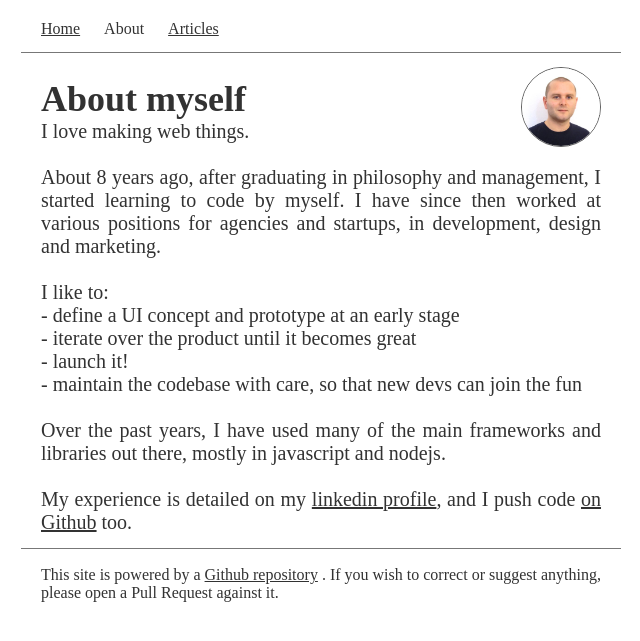
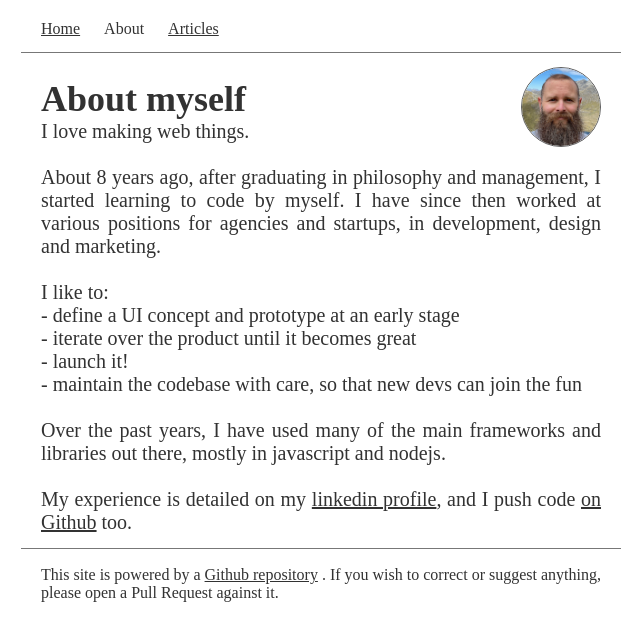
Before and after one commit to vkammerer/vincent.kammerer.nz, a Jekyll site: the page built from docs/about.html, in a window 1280 px wide. Shown: the top 641 px of the page, without its empty margins (319-959 px from the left). Built offline with Jekyll 4.4.1, drawn with Linux system fonts in a browser that asks for light colours; some web fonts are replaced.

Commit message:
Updates photo

```diff
--- a/docs/about.html
+++ b/docs/about.html
@@ -4,7 +4,7 @@ title: About myself
 ---
 <div id="photoContainer">
   <div id="photo">
-    <img src="/img/vincent-kammerer.png" alt="Vincent Kammerer">
+    <img src="/img/vincent-kammerer.jpg" alt="Vincent Kammerer">
   </div>
 </div>
 <h1>{{ page.title }}</h1>
--- a/docs/css/main.css
+++ b/docs/css/main.css
@@ -82,8 +82,9 @@ footer {
 }
 
 #photo img {
-  max-width: 100%;
-  max-height: 100%;
+  width: 100%;
+  top: -8%;
+  position: relative;
 }
 p {
   text-align: justify;
```
Also changed, not shown: docs/img/vincent-kammerer.jpg (added), 1 other file.
